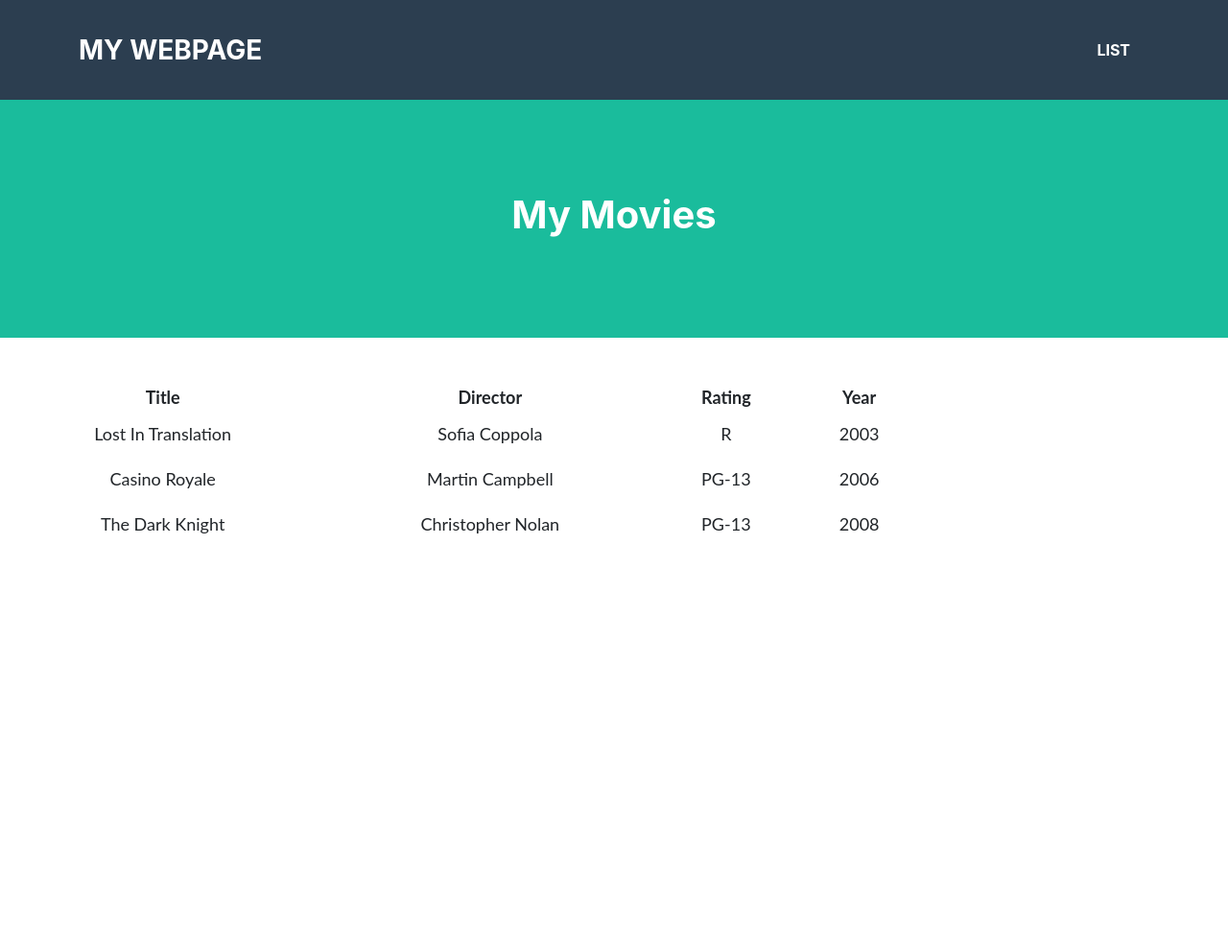
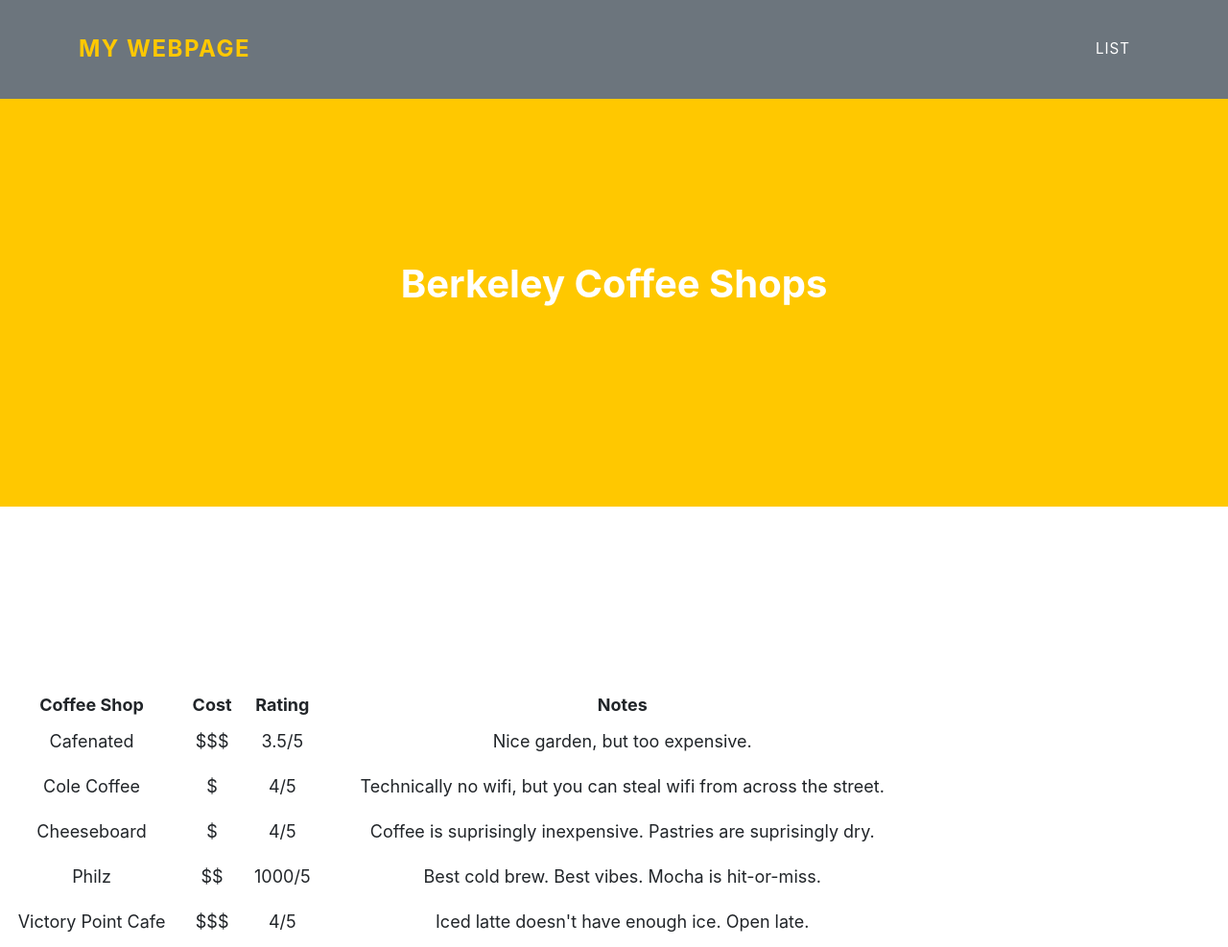
Before and after one commit to 15isabelm/15isabelm.github.io, a plain HTML site: page list.html in a window 1280 px wide. Shown: the whole page at 96% size. Before the commit the page ends 800 px from the top, so only its background shows below. Drawn offline with Linux system fonts and the light colour scheme.

Commit message:
Commit #3

```diff
--- a/list.html
+++ b/list.html
@@ -1,9 +1,9 @@
 <!DOCTYPE HTML>
 <html>
     <header>
-        <link rel="stylesheet" href="style.css">
+        <link rel="stylesheet" href="style1.css">
         <link rel="stylesheet" href="table_style.css">
-        <title>My Webpage Title</title>
+        <title>Isabel's Coffee Reviews</title>
     </header>
     <body>
         <!---Navigation--->
@@ -20,7 +20,7 @@
         </nav>
         <!--This code creates the middle section of the webpage-->
         <header class="masthead bg-primary text-white text-center">
-            <h1>My Movies</h1>
+            <h1>Berkeley Coffee Shops</h1>
         </header>
         <!--Here is where the table will be loaded in.  The actual table will be loaded in JavaScript.-->
         <section class="mt-5 text-center">
--- a/list_data.json
+++ b/list_data.json
@@ -1,22 +1,34 @@
 {
 	"movies": [
 		{
-			"Title": "Lost In Translation",
-			"Director": "Sofia Coppola",
-			"Rating": "R",
-			"Year": "2003"
+			"Coffee Shop": "Cafenated",
+			"Cost": "$$$",
+			"Rating": "3.5/5",
+			"Notes": "Nice garden, but too expensive."
 		},
 		{
-			"Title": "Casino Royale",
-			"Director": "Martin Campbell",
-			"Rating": "PG-13",
-			"Year": "2006"
+			"Coffee Shop": "Cole Coffee",
+			"Cost": "$",
+			"Rating": "4/5",
+			"Notes": "Technically no wifi, but you can steal wifi from across the street."
 		},
 		{
-			"Title": "The Dark Knight",
-			"Director": "Christopher Nolan",
-			"Rating": "PG-13",
-			"Year": "2008"
+			"Coffee Shop": "Cheeseboard",
+			"Cost": "$",
+			"Rating": "4/5",
+			"Notes": "Coffee is suprisingly inexpensive. Pastries are suprisingly dry."
+		},
+		{
+			"Coffee Shop": "Philz",
+			"Cost": "$$",
+			"Rating": "1000/5",
+			"Notes": "Best cold brew. Best vibes. Mocha is hit-or-miss."
+		},
+		{
+			"Coffee Shop": "Victory Point Cafe",
+			"Cost": "$$$",
+			"Rating": "4/5",
+			"Notes": "Iced latte doesn't have enough ice. Open late."
 		}
 	]
 }
```
Also changed, not shown: index.html (+1 -1 lines).
